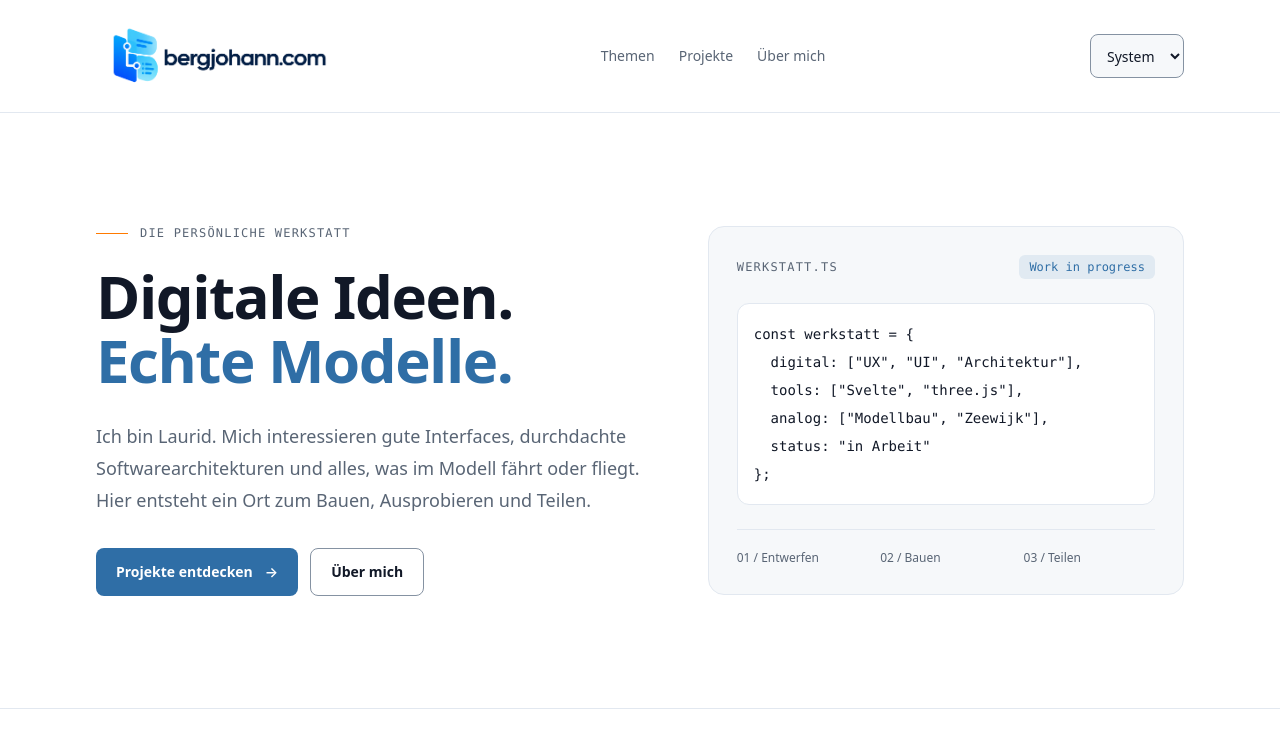
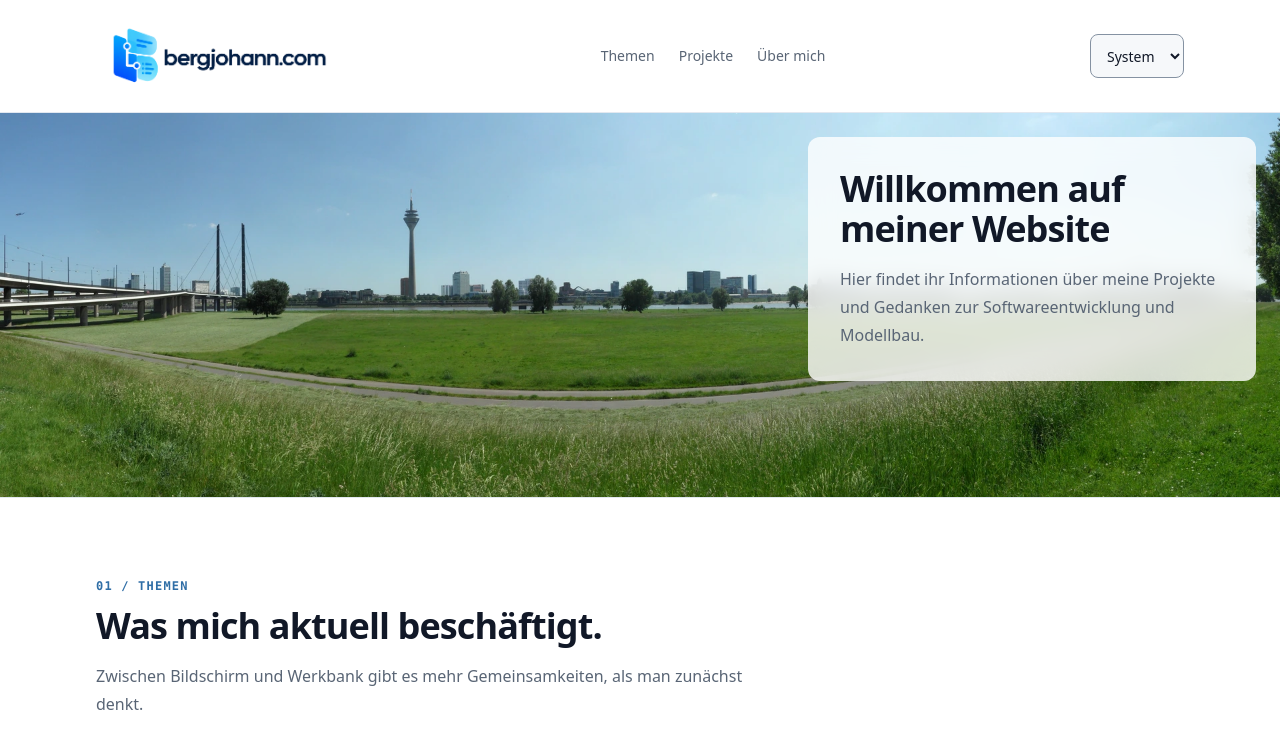
Before and after one commit to LauridBergjohann/bergjohann-com, a SvelteKit app: page / in a window 1280 px wide. Shown: the top 753 px of the page. Built offline with nearby package versions, Linux system fonts and the light colour scheme.

Commit message:
Created a simple Hero Section

```diff
--- /dev/null
+++ b/src/lib/components/sections/Hero.svelte
@@ -0,0 +1,71 @@
+<script lang="ts">
+	type Props = {
+		id: string;
+		image: {
+			light: string;
+			dark: string;
+		};
+		title?: string;
+		eyebrow?: string;
+		description?: string;
+	};
+
+	let { id, image, title, eyebrow, description }: Props = $props();
+</script>
+
+<section
+	{id}
+	class="hero relative h-96"
+	aria-labelledby={title ? `${id}-title` : undefined}
+	style:--hero-image-light={`url("${image.light}")`}
+	style:--hero-image-dark={`url("${image.dark}")`}
+>
+	{#if eyebrow || title || description}
+		<article
+			class="absolute top-6 right-6 w-md rounded-xl bg-background/80 p-8 backdrop-blur-md"
+		>
+			{#if eyebrow}
+				<p
+					class="text-link mb-3 font-mono text-xs font-semibold tracking-widest uppercase"
+				>
+					{eyebrow}
+				</p>
+			{/if}
+
+			{#if title}
+				<h2
+					id={`${id}-title`}
+					class="text-3xl font-bold tracking-tight sm:text-4xl"
+				>
+					{title}
+				</h2>
+			{/if}
+
+			{#if description}
+				<p class="text-muted mt-4 leading-7">
+					{description}
+				</p>
+			{/if}
+		</article>
+	{/if}
+</section>
+
+<style>
+	.hero {
+		background-color: var(--surface);
+		background-image: var(--hero-image-light);
+		background-position: center;
+		background-repeat: no-repeat;
+		background-size: cover;
+	}
+
+	:global(html[data-theme='dark']) .hero {
+		background-image: var(--hero-image-dark);
+	}
+
+	@media (prefers-color-scheme: dark) {
+		:global(html:not([data-theme])) .hero {
+			background-image: var(--hero-image-dark);
+		}
+	}
+</style>
--- a/src/routes/+page.svelte
+++ b/src/routes/+page.svelte
@@ -1,7 +1,7 @@
 <script lang="ts">
   import { site } from '$lib/site';
 
-  import Hero from '$lib/components/home/Hero.svelte';
+  import Hero from '$lib/components/sections/Hero.svelte';
   import Section from '$lib/components/ui/Section.svelte';
 
   const topics = [
@@ -46,7 +46,7 @@
   <meta name="description" content={site.description} />
 </svelte:head>
 
-<Hero />
+<Hero id="hero" image={{light: '/images/rhein-light.webp', dark: '/images/rhein-dark.webp'}} title="Willkommen auf meiner Website" description="Hier findet ihr Informationen über meine Projekte und Gedanken zur Softwareentwicklung und Modellbau." />
 
 <Section
   id="themen"
```
Also changed, not shown: static/images/rhein-dark.webp (added), static/images/rhein-light.webp (added).
